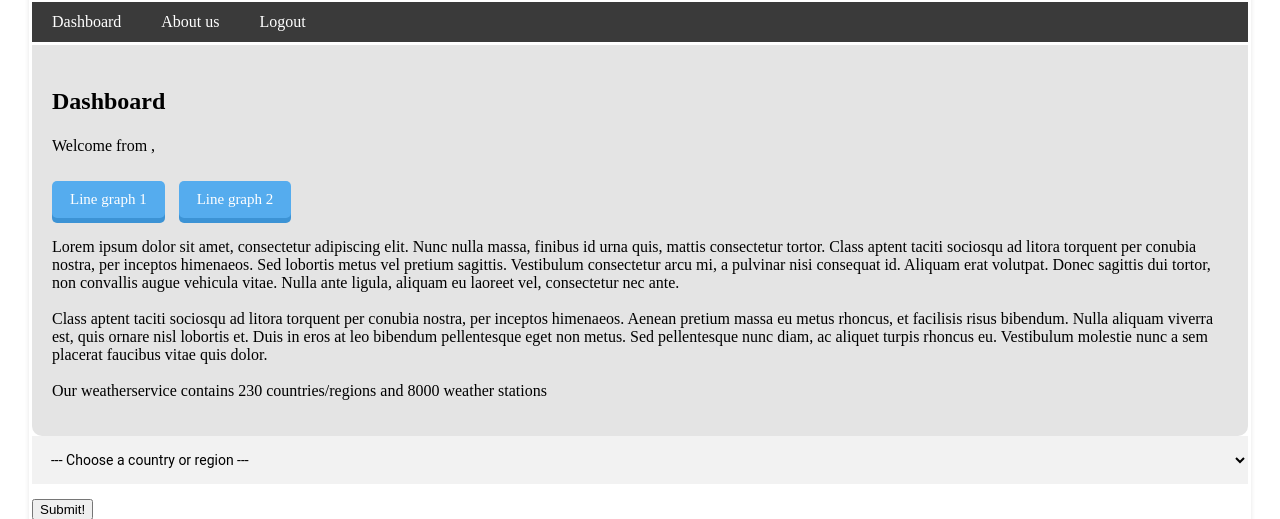
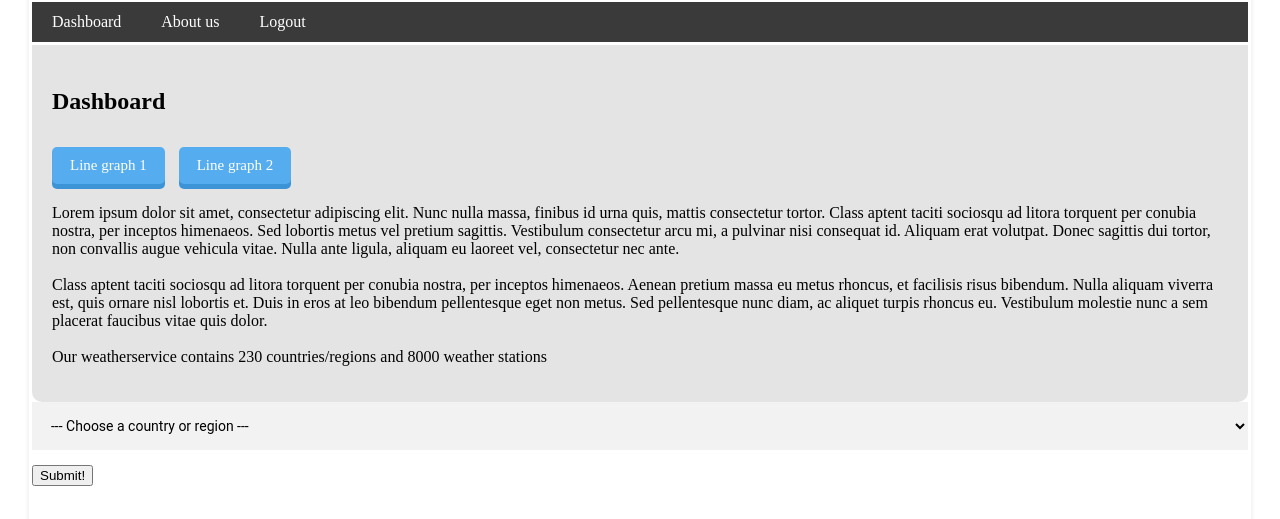
Before and after one commit to mishadokter/Project-2.2, a PHP site: page /dashboard.php in a window 1280 px wide. Shown: the part 246-765 px from the top of the page. Run offline with PHP 8.4, Linux system fonts and the light colour scheme; a user stored in the database is signed in; data comes from the database, SQL or seed files in the repository; data that the repository does not hold is empty; some libraries are stand-ins or nearby versions.

Commit message:
Improved dashboard

```diff
--- a/dashboard.php
+++ b/dashboard.php
@@ -6,26 +6,10 @@
 	@session_start();
 	if($_SESSION['login']) {
 	include 'inc/nav.php';
-
-	// Start with fetching data from the database
-	$sql = "SELECT username, name, country, user_stations.user_id AS user_id, user_stations.station_id AS station_id
-			FROM stations, users, user_stations
-			WHERE user_stations.user_id = users.id
-			AND user_stations.station_id = stations.stn";
-
-	$result = $db->query($sql);
-
-	while($row = $result->fetch_assoc()) {
-
-		$username		= $row["username"];
-		$country      		= $row["country"];
-		$region			= $row["name"];
-	}
 	?>
 
 	  <div class="footer">
 		<h1 class="pageTitle">Dashboard</h1>
-		<p> <?php echo "Welcome $username from $region, $country"; ?> </p>
 		<p>
 			<div id="buttons">
 				  <a href="dashboard.php?line1" class="btn blue">Line graph 1</a>
@@ -58,11 +42,11 @@
 		<option value=""> --- Choose a country or region --- </option>
             <?php
 			$user_id = $_SESSION['user_id'];
-			$query= $db->query("SELECT country from stations INNER JOIN user_stations ON user_stations.station_id=stations.stn WHERE user_id = $user_id");
+			$query= $db->query("SELECT country from stations INNER JOIN user_stations ON user_stations.station_id=stations.stn WHERE user_id = $user_id ORDER BY country ASC");
              while ($rows = $query->fetch_array(MYSQLI_ASSOC)) {
-                $value= $rows['country']; ?>
+                 $value= $rows['country']; ?>
                 <option value="<?= $value?>" ><?= $value?></option>
-                <?php } ?>
+                <?php  } ?>
              </select>
 				<input type="submit" name="login" class="selected_Country" value="Submit!">
 			 </form>
```
